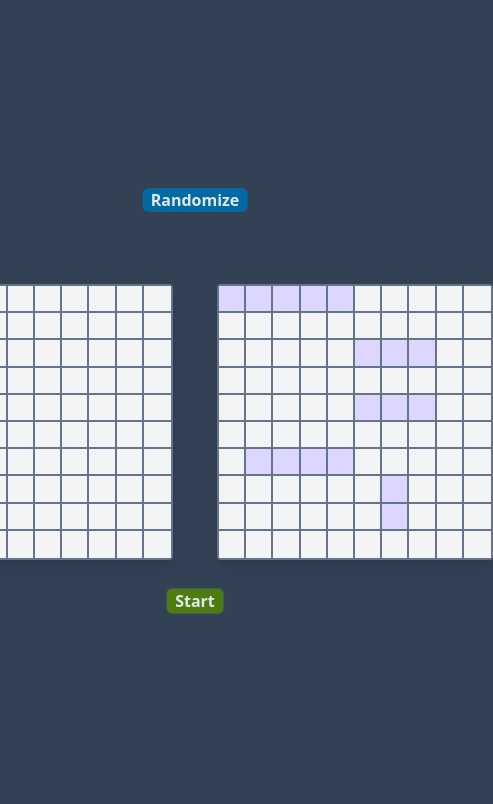
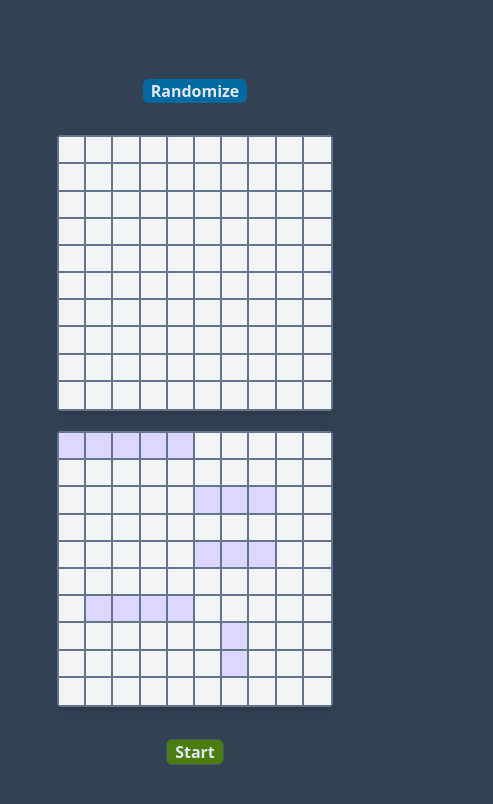
Before and after one commit to gabs712/battleship, a website built with webpack: page src/index.html in a window 390 px wide. Shown: the whole page, 493 px wide, since content can reach past the window. Built offline with nearby package versions, Linux system fonts and the light colour scheme.

Commit message:
Improve visuals on small screens

```diff
--- a/src/index.html
+++ b/src/index.html
@@ -6,10 +6,8 @@
     <title>Battleship</title>
   </head>
   <body class="grid min-h-svh place-content-center bg-slate-700">
-    <main class="relative">
-      <div
-        class="absolute left-1/2 -top-24 flex -translate-x-1/2 justify-center"
-      >
+    <main class="grid gap-8 py-5 sm:gap-20">
+      <div class="flex justify-center">
         <button
           data-randomize-buttom
           class="rounded-md bg-sky-700 px-2 font-bold text-slate-200 transition-colors hover:bg-sky-600 active:bg-sky-500"
@@ -18,7 +16,7 @@
           Randomize
         </button>
       </div>
-      <div class="flex gap-11">
+      <div class="flex gap-5 sm:gap-11 flex-wrap justify-center">
         <div
           data-grid1
           class="grid border-collapse auto-rows-[1.7rem] grid-cols-[repeat(10,1.7rem)] overflow-hidden rounded p-0.5 shadow-lg"
@@ -28,7 +26,7 @@
           class="grid border-collapse auto-rows-[1.7rem] grid-cols-[repeat(10,1.7rem)] overflow-hidden rounded p-0.5 shadow-lg"
         ></div>
       </div>
-      <div class="absolute left-1/2 mt-7 flex -translate-x-1/2 justify-center">
+      <div class="flex justify-center">
         <button
           data-start-button
           class="rounded-md border border-slate-600 bg-lime-700 px-2 font-bold text-slate-200 transition-colors hover:bg-lime-600 active:bg-lime-500"
```
